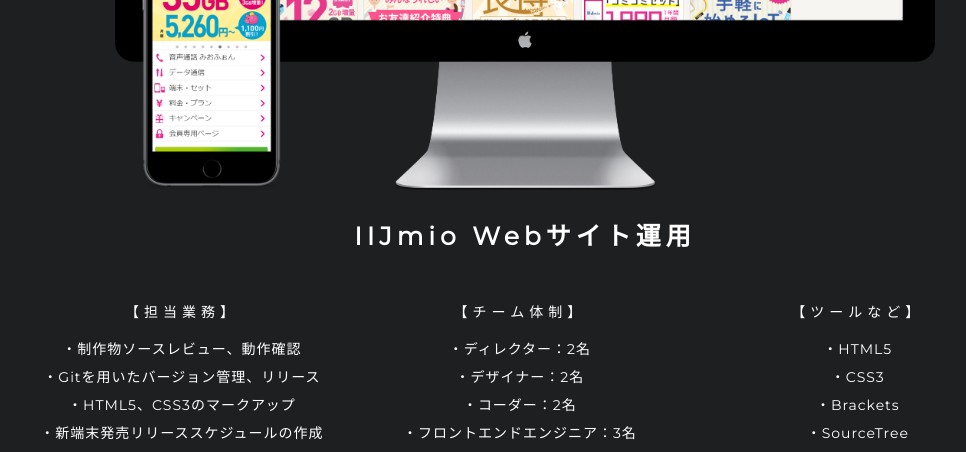
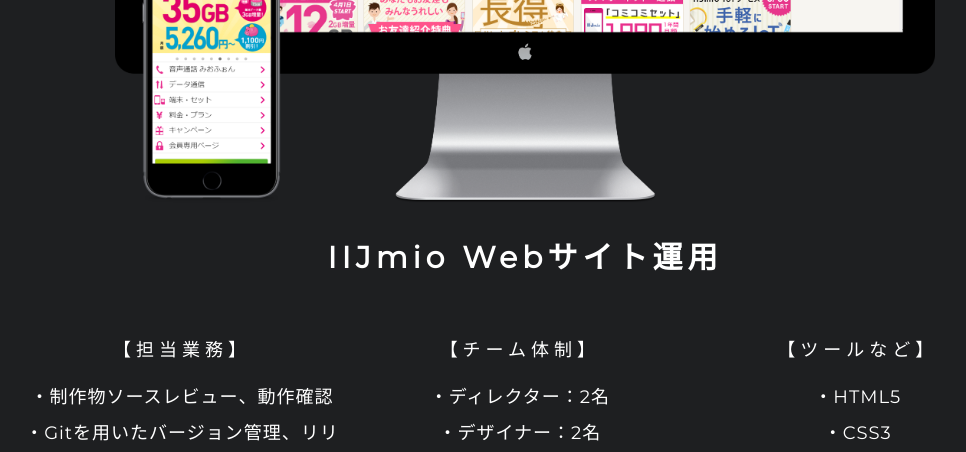
Before and after one commit to ToshiYoshioka/myPortfolio, a PHP site: page / in a window 1280 px wide. Shown: the part 1840-2292 px from the top of the page, without its empty margins (115-1081 px from the left). Run offline with PHP 8.4, Linux system fonts and the light colour scheme.

Commit message:
Revert "デスクトップ表示の文字サイズを修正"
This reverts commit f1fbf87193f90e8057daf2d3806fe60b8360751f.

```diff
--- a/css/style.css
+++ b/css/style.css
@@ -274,7 +274,7 @@ a{
 @media screen and (min-width:1024px){
   /* common */
   body{
-    font-size: 1.4rem;
+    font-size: 1.8rem;
   }
   .headingOne{
     font-size: 6rem;
@@ -283,7 +283,7 @@ a{
     font-size: 4rem;
   }
   .headingThree{
-    font-size: 2.5rem;
+    font-size: 3rem;
   }
   .button{
   width: 300px;
```
